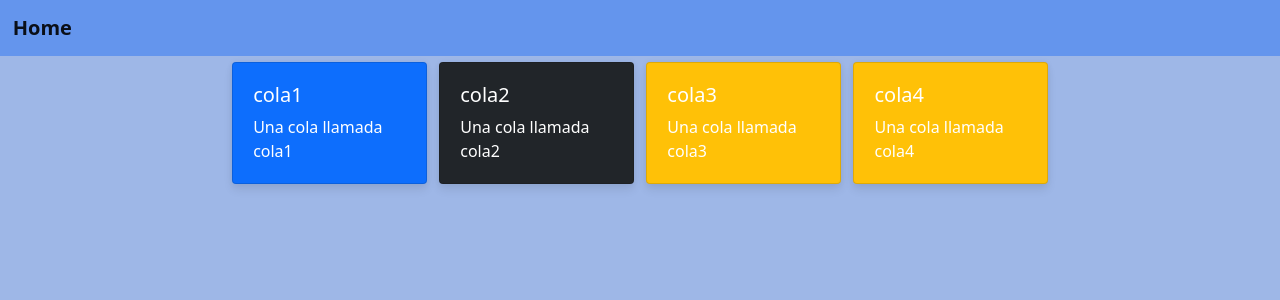
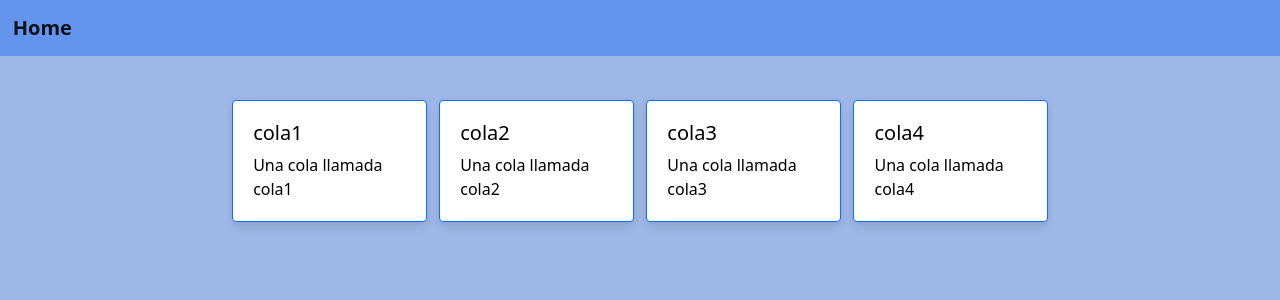
Before and after one commit to TP-IASC/carpincho-mq-frontend, a React (Create React App) app: page / in a window 1280 px wide. Shown: the top 300 px of the page. Built offline with nearby package versions, Linux system fonts and the light colour scheme.

Commit message:
Better styling

```diff
--- a/src/components/ElementInfo.jsx
+++ b/src/components/ElementInfo.jsx
@@ -2,7 +2,7 @@ import { Card } from "react-bootstrap";
 
 const ElementInfo = ({info}) => {
   return (
-    <Card>
+    <Card className="element-card">
       <Card.Body>
         <pre>
           {JSON.stringify(info, null, 2)}
--- a/src/components/QueueCard.jsx
+++ b/src/components/QueueCard.jsx
@@ -2,21 +2,9 @@ import { Card } from "react-bootstrap";
 import { Link } from "react-router-dom";
 
 const QueueCard = ({name}) => {
-  const variants = [
-    "primary",
-    "secondary",
-    "success",
-    "danger",
-    "warning",
-    "info",
-    "light",
-    "dark"
-  ];
-
-  const selectedVariant = variants[Math.floor(Math.random() * variants.length)]
   return (
     <Link to={`/${name}`}>
-      <Card className="queue-card" bg={selectedVariant} text={selectedVariant === "light" ? "dark" : "white"}>
+      <Card className="queue-card" border="primary">
         <Card.Body>
           <Card.Title>{name}</Card.Title>
           <Card.Text>{`Una cola llamada ${name}`}</Card.Text>
--- a/src/components/QueueInfo.jsx
+++ b/src/components/QueueInfo.jsx
@@ -20,8 +20,10 @@ const QueueInfo = () => {
 
   return (
     <>
-      <h1>{name}</h1>
-      {elements}
+      <h1 className="title">{name}</h1>
+      <div className="element-card-deck">
+        {elements}
+      </div>
     </>
   );
 }
--- a/src/index.css
+++ b/src/index.css
@@ -1,15 +1,17 @@
 
-.queue-card-deck {
+.queue-card-deck, .element-card-deck {
     display: flex;
     flex-wrap: wrap;
     flex-direction: row;
     justify-content: center;
+    margin-top: 3%;
 }
 
 .queue-card {
     flex: 1;
     padding: 2%;
     margin: 3%;
+    color: black;
 
     box-shadow: 0 6px 10px rgba(0,0,0,.08), 0 0 6px rgba(0,0,0,.05);
     transition: .3s transform cubic-bezier(.155, 1.105,.295,1.12), .3s box-shadow, .3s -webkit-transform cubic-bezier(.155,1.105,.295,1.12);
@@ -27,6 +29,18 @@
     padding: 1%;
 }
 
+.title {
+    display: flex;
+    justify-content: center;
+}
+
+
+.element-card {
+    flex: 1;
+    margin: 1%;
+}
+
+
 body {
     background-color: rgb(158, 183, 231);
 }
```
